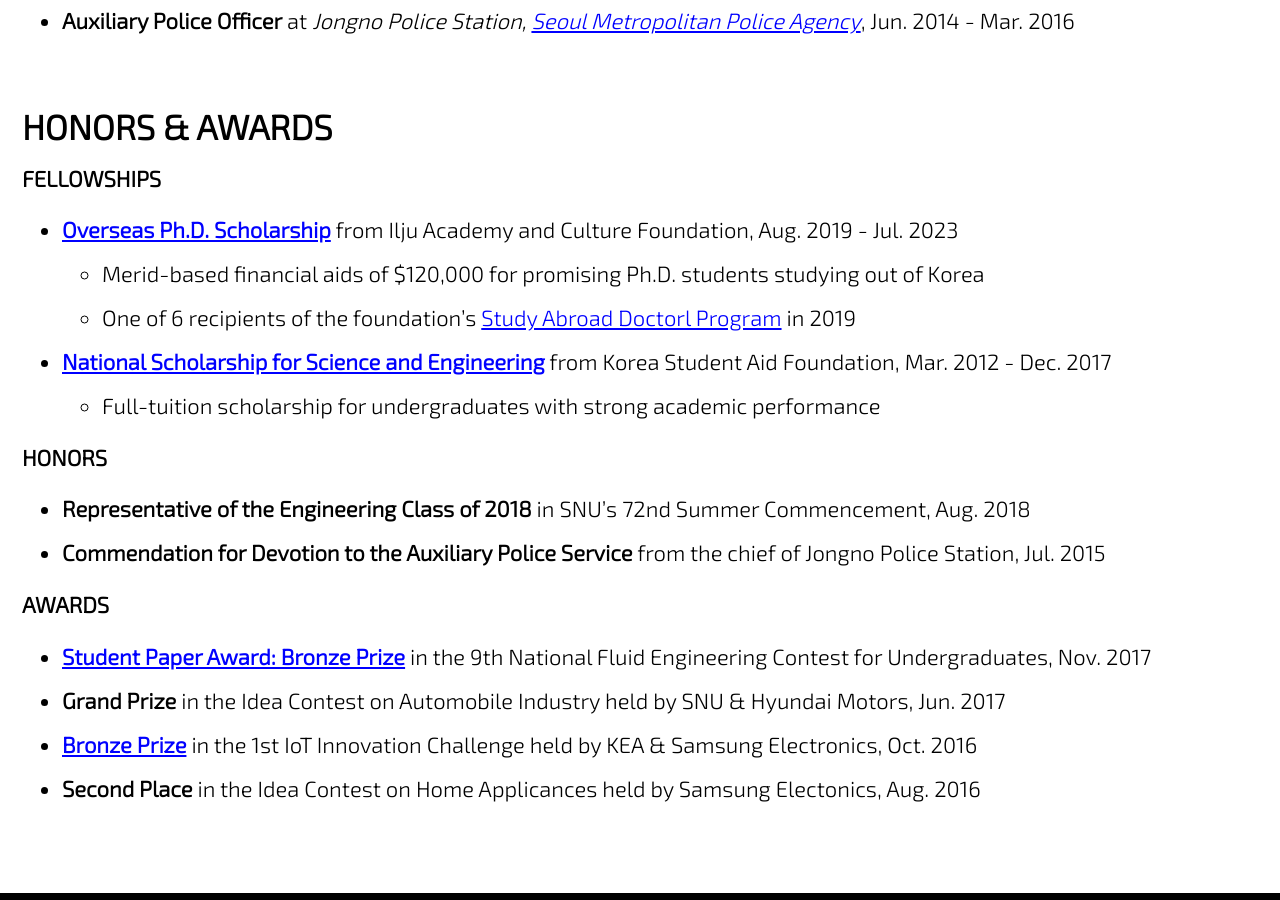
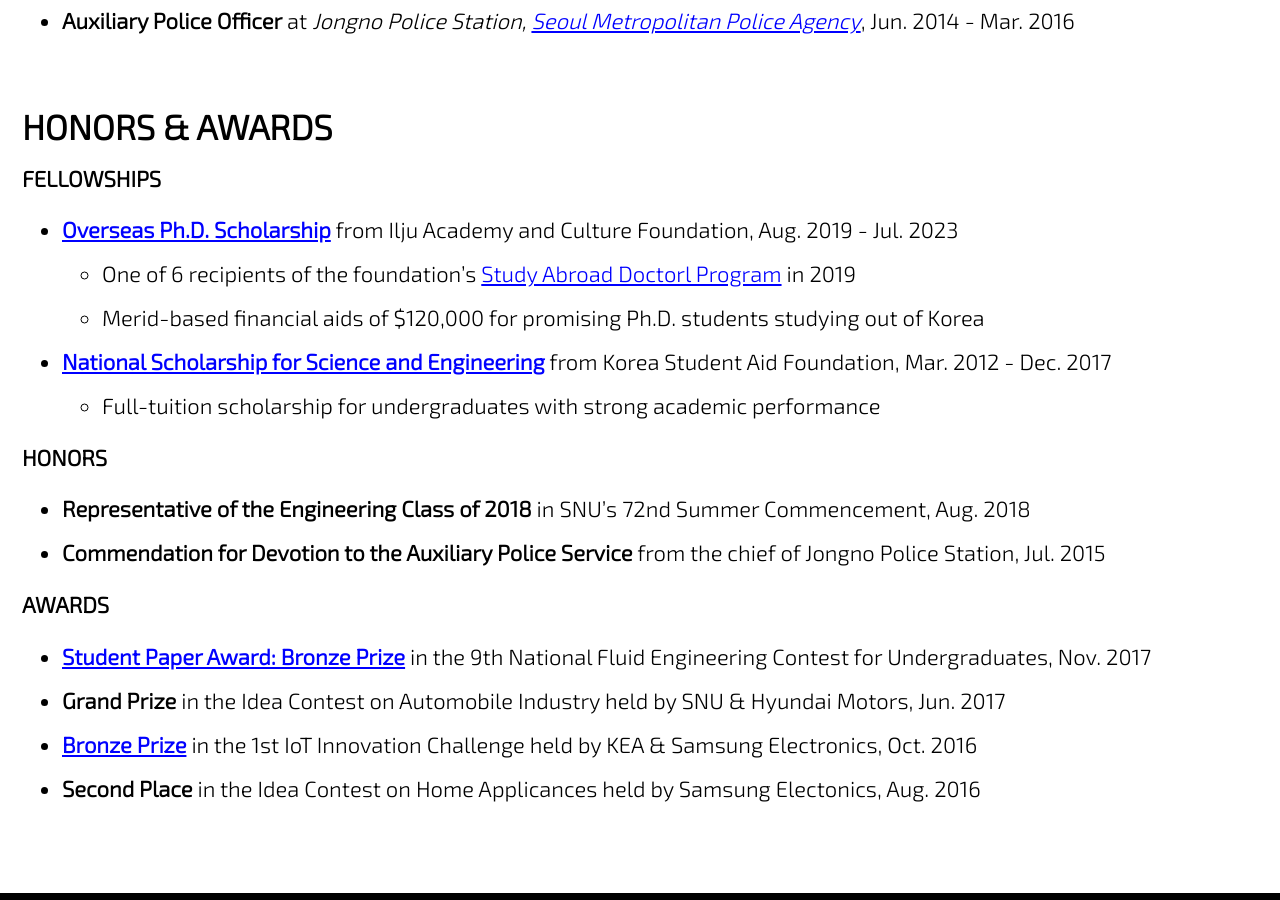
Before and after one commit to jun9303/jun9303.github.io, a Jekyll site: the page built from _pages/about.md, in a window 1280 px wide and 900 px high, scrolled down 2572 px. Built offline with Jekyll 4.4.1, drawn with Linux system fonts in a browser that asks for light colours; cached includes are drawn as plain includes; nearby versions of some CDN libraries.

Commit message:
Signed-off-by: Joon <jun9303@gmail.com>

```diff
--- a/_pages/about.md
+++ b/_pages/about.md
@@ -82,8 +82,8 @@ feature_row:
 ### FELLOWSHIPS
 
 - **[Overseas Ph.D. Scholarship](http://www.taekwanggroup.co.kr/homepage/eng/iljuFoundationIntro.do)** from Ilju Academy and Culture Foundation, Aug. 2019 - Jul. 2023
+  + One of 6 recipients of the foundation's [Study Abroad Doctorl Program](https://educationusa.state.gov/scholarships/study-abroad-doctoral-programilju-academy-and-culture-foundation) in 2019
   + Merid-based financial aids of $120,000 for promising Ph.D. students studying out of Korea
-  + One of 6 recipients of the foundation's [Study Abroad Doctorl Program](https://educationusa.state.gov/scholarships/study-abroad-doctoral-programilju-academy-and-culture-foundation) in 2019
 - **[National Scholarship for Science and Engineering](http://www.kosaf.go.kr/eng/jsp/aid/aid02_01_01.jsp?ttab1=0)** from Korea Student Aid Foundation, Mar. 2012 - Dec. 2017
   + Full-tuition scholarship for undergraduates with strong academic performance
 
```
